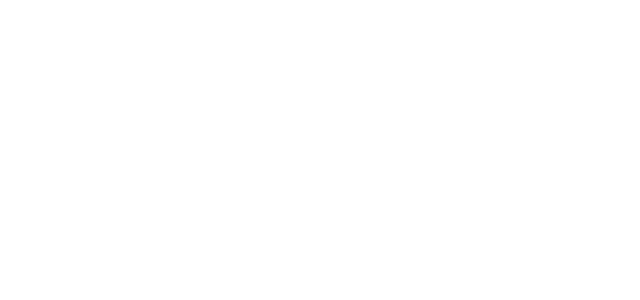
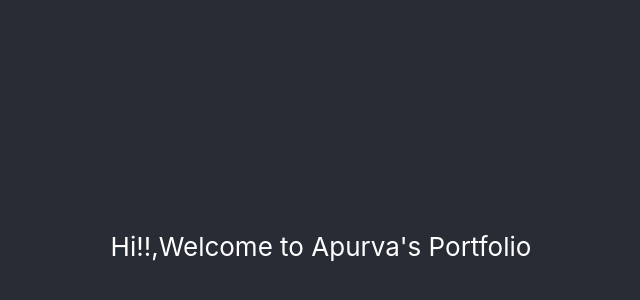
Before and after one commit to Apurvak12/portfolio-app, a React (Create React App) app: page / in a window 1280 px wide. Shown: the part 154-454 px from the top of the page, without its empty margins (319-959 px from the left). Built offline with nearby package versions, Linux system fonts and the light colour scheme.

Commit message:
added new files

```diff
--- a/package.json
+++ b/package.json
@@ -6,7 +6,9 @@
     "@testing-library/jest-dom": "^5.17.0",
     "@testing-library/react": "^13.4.0",
     "@testing-library/user-event": "^13.5.0",
+    "bootstrap": "^5.3.3",
     "react": "^18.2.0",
+    "react-bootstrap": "^2.10.1",
     "react-dom": "^18.2.0",
     "react-scripts": "5.0.1",
     "web-vitals": "^2.1.4"
--- a/public/index.html
+++ b/public/index.html
@@ -7,7 +7,7 @@
     <meta name="theme-color" content="#000000" />
     <meta
       name="description"
-      content="Web site created using create-react-app"
+      content="Hey,"
     />
     <link rel="apple-touch-icon" href="%PUBLIC_URL%/logo192.png" />
     <!--
--- a/src/App.js
+++ b/src/App.js
@@ -4,7 +4,11 @@
 function App() {
   return (
     <>
-
+    <div className='App'>
+      <header className='App-header'>
+    <p>Hi!!,Welcome to Apurva's Portfolio</p>
+    </header>
+    </div>
     </>
   );
 }
```
Also changed, not shown: src/components/About.js (added), src/components/Contact.js (added), src/components/Projects.js (added), src/components/Skills.js (added), 2 other files (tests, documents, lock files or other folders).
